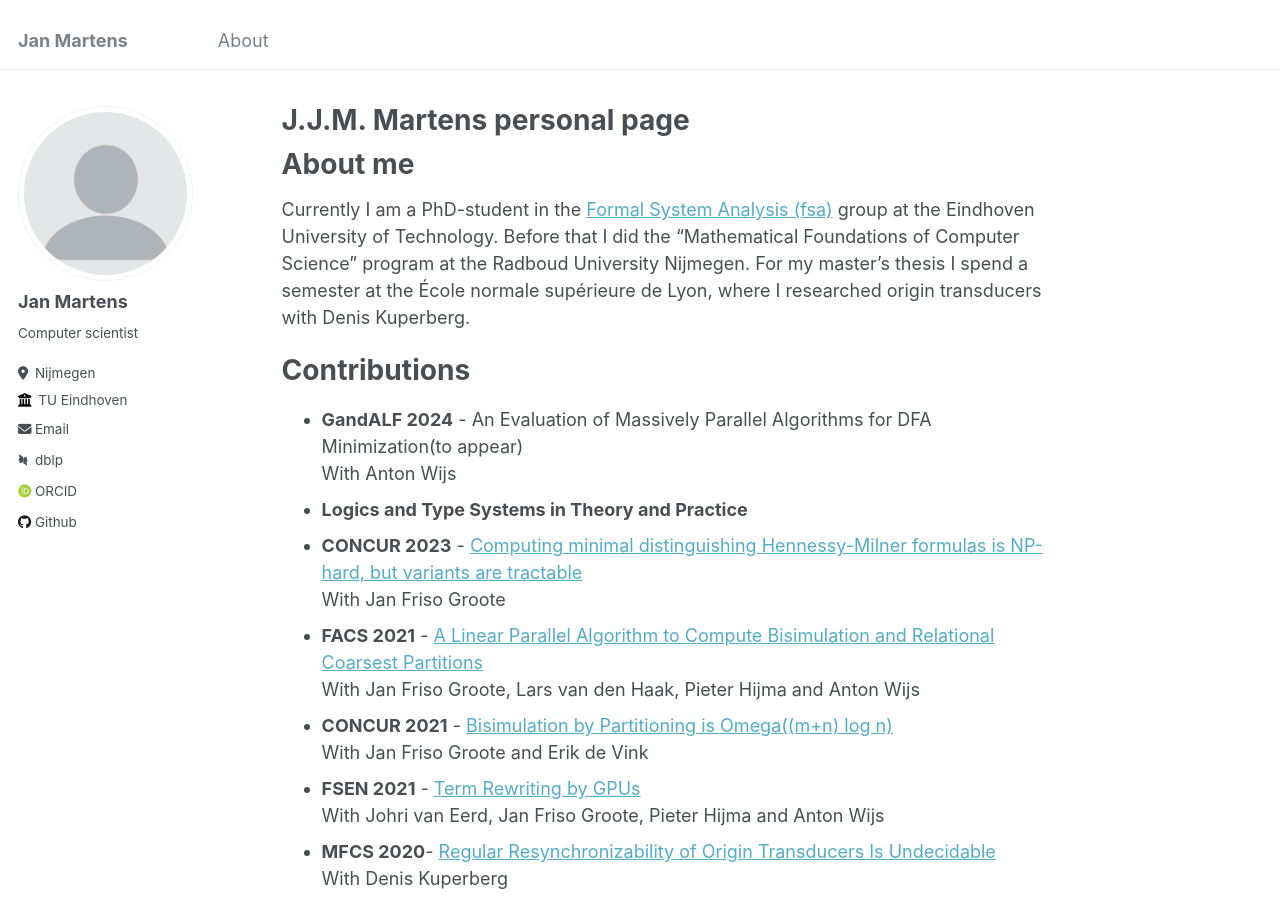
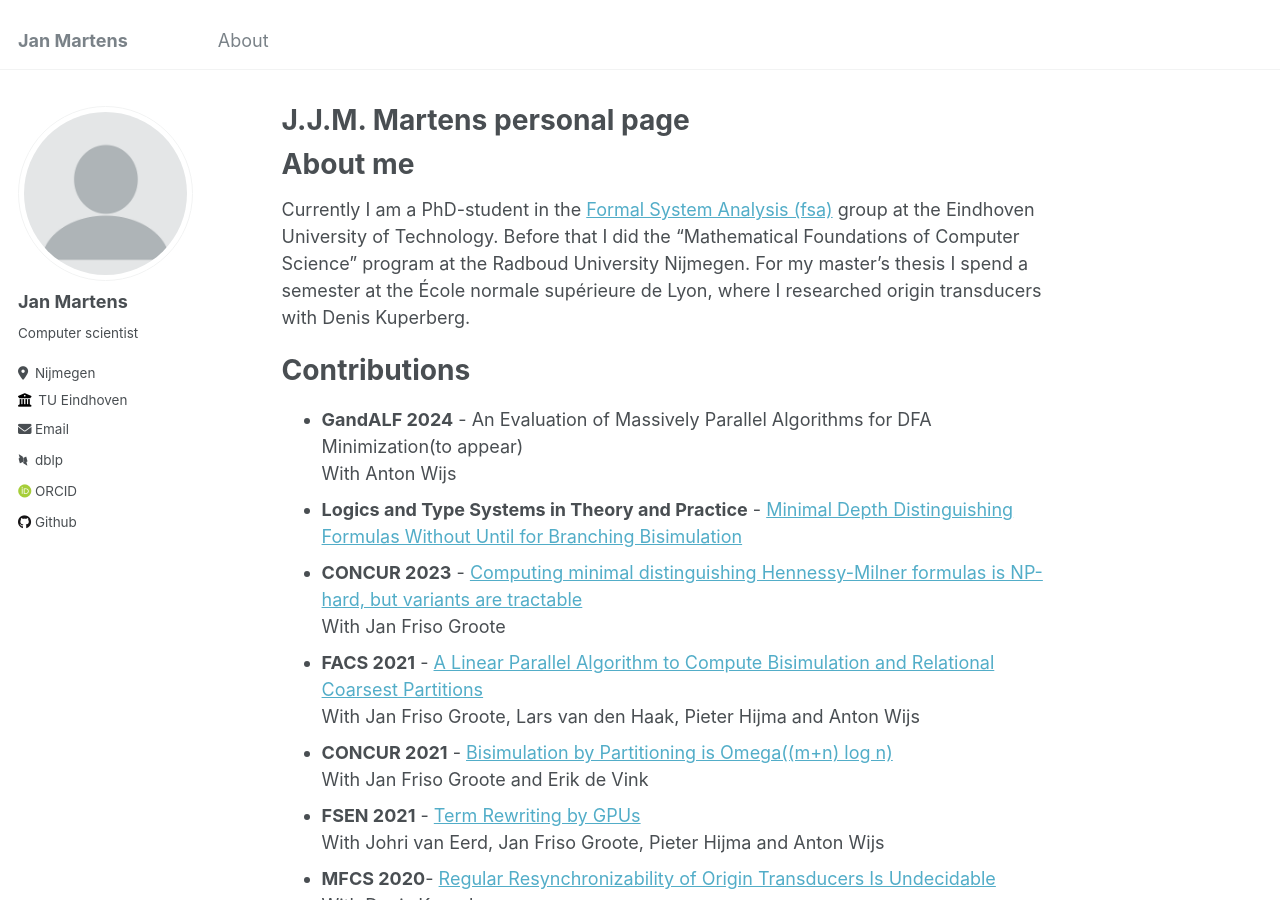
Before and after one commit to jjmartens/jjmartens.github.io, a Jekyll site: the page built from _pages/about.md, in a window 1280 px wide and 900 px high. Built offline with Jekyll 4.4.1, drawn with Linux system fonts in a browser that asks for light colours; some web fonts are replaced.

Commit message:
Update about.md

```diff
--- a/_pages/about.md
+++ b/_pages/about.md
@@ -13,9 +13,10 @@ Currently I am a PhD-student in the [Formal System Analysis (fsa)](https://fsa.w
 # Contributions
 - **GandALF 2024** - An Evaluation of Massively Parallel Algorithms for DFA Minimization(to appear)\
     With Anton Wijs
-- **Logics and Type Systems in Theory and Practice**
+- **Logics and Type Systems in Theory and Practice** -
+  [Minimal Depth Distinguishing Formulas Without Until for Branching Bisimulation](https://doi.org/10.1007/978-3-031-61716-4_12)
 - **CONCUR 2023** - [Computing minimal distinguishing Hennessy-Milner formulas is NP-hard, but variants are tractable
-](10.1007/978-3-031-61716-4_12)\
+](https://doi.org/10.4230/LIPIcs.CONCUR.2023.32)\
     With Jan Friso Groote
 - **FACS 2021** - [A Linear Parallel Algorithm to Compute Bisimulation and Relational Coarsest Partitions](https://arxiv.org/pdf/2105.11788.pdf)\
     With Jan Friso Groote, Lars van den Haak, Pieter Hijma and Anton Wijs
```
